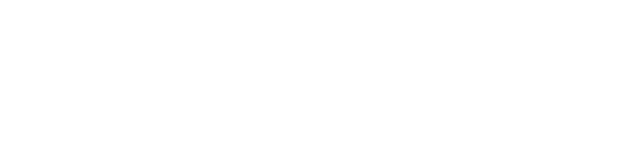
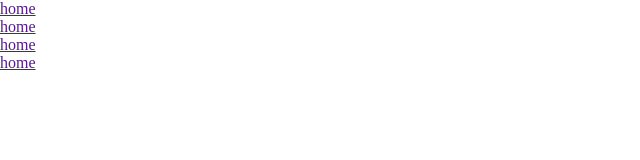
Before and after one commit to jordanblanco13/repo-prueba, a plain HTML site: page index.html in a window 1280 px wide. Shown: the whole page, without its empty margins (0-640 px from the left). Drawn offline with Linux system fonts and the light colour scheme.

Commit message:
agrego la barra de navegacion y el reseteo

```diff
--- a/index.html
+++ b/index.html
@@ -7,6 +7,13 @@
     <title>Document</title>
 </head>
 <body>
-
+    <nav>
+        <ul>
+            <li><a href="">home</a></li>
+            <li><a href="">home</a></li>
+            <li><a href="">home</a></li>
+            <li><a href="">home</a></li>
+        </ul>
+    </nav>
 </body>
 </html>
--- a/style.css
+++ b/style.css
@@ -0,0 +1,4 @@
+*{
+    margin: 0;
+    padding: 0;
+}
```
